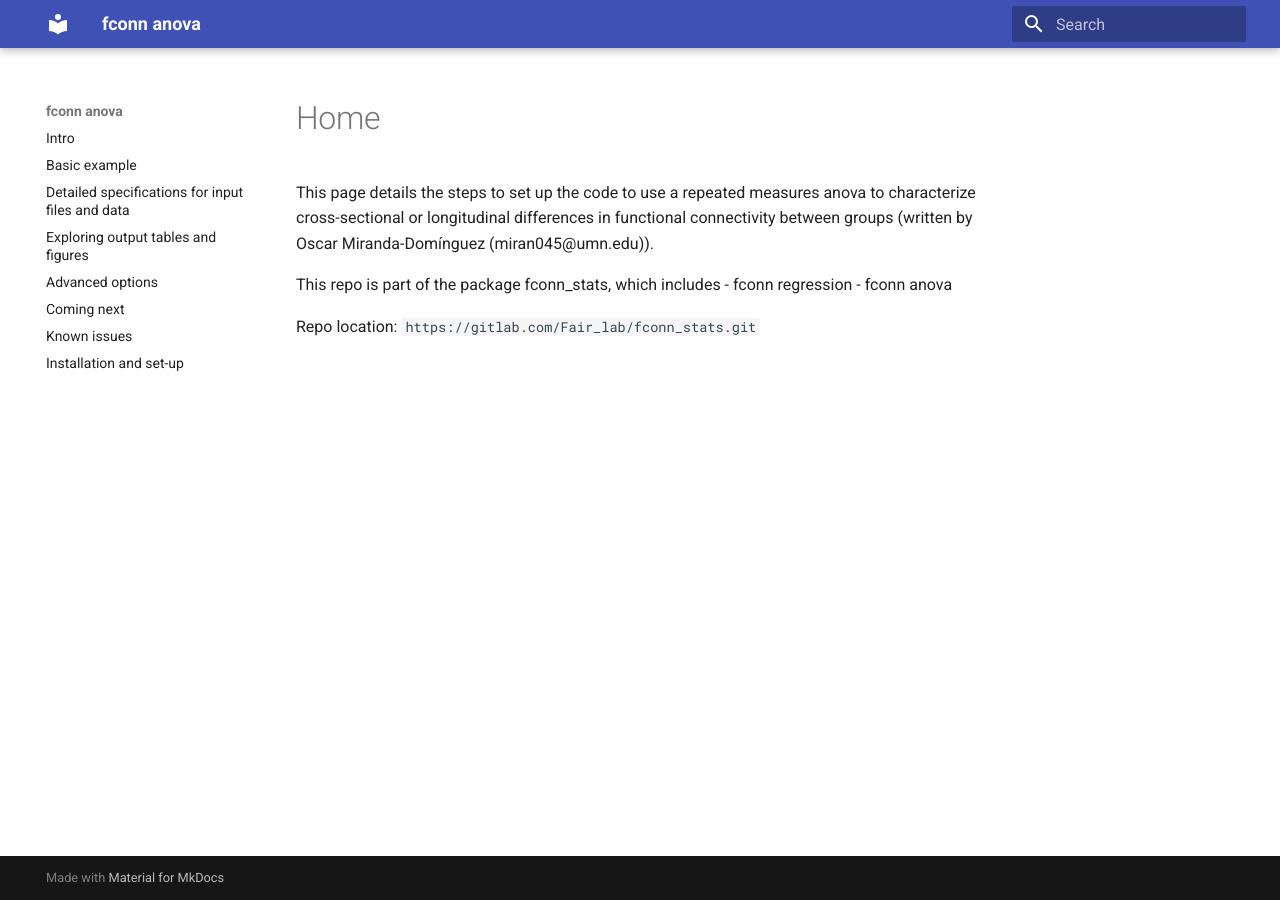
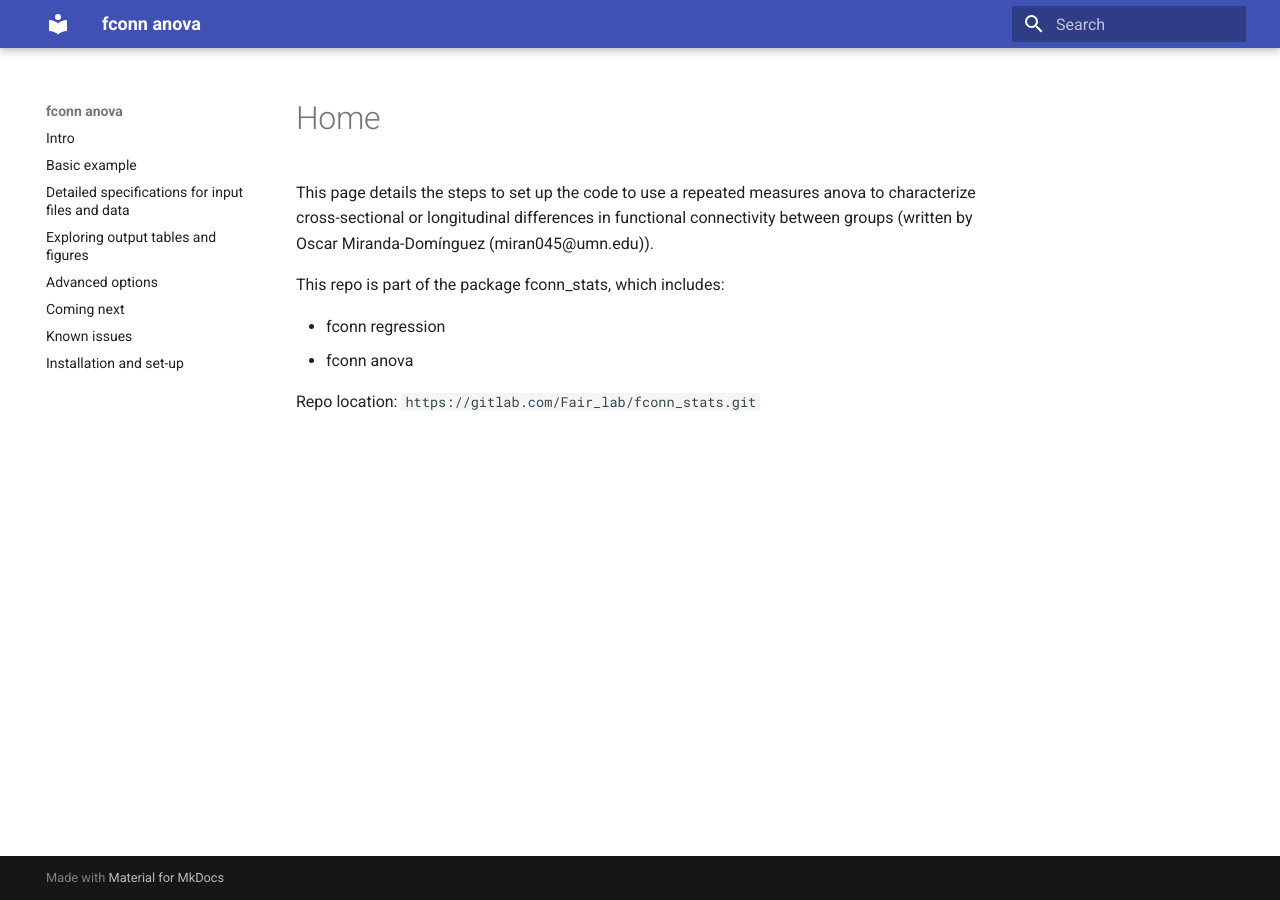
Before and after one commit to omiranda/fconn_anova, an MkDocs documentation site: the page built from docs/README.md, in a window 1280 px wide. Built offline with MkDocs 1.6.1 and Material for MkDocs 9.7.7, drawn with Linux system fonts in a browser that asks for light colours; old or Windows-style settings are respelled for this version of MkDocs.

```diff
--- a/docs/README.md
+++ b/docs/README.md
@@ -1,6 +1,7 @@
 This page details the steps to set up the code to use a repeated measures anova to characterize cross-sectional or longitudinal differences in functional connectivity between groups (written by Oscar Miranda-Domínguez (miran045@umn.edu)).
 
-This repo is part of the package fconn_stats, which includes
+This repo is part of the package fconn_stats, which includes:
+
 - fconn regression
 - fconn anova
 
```
